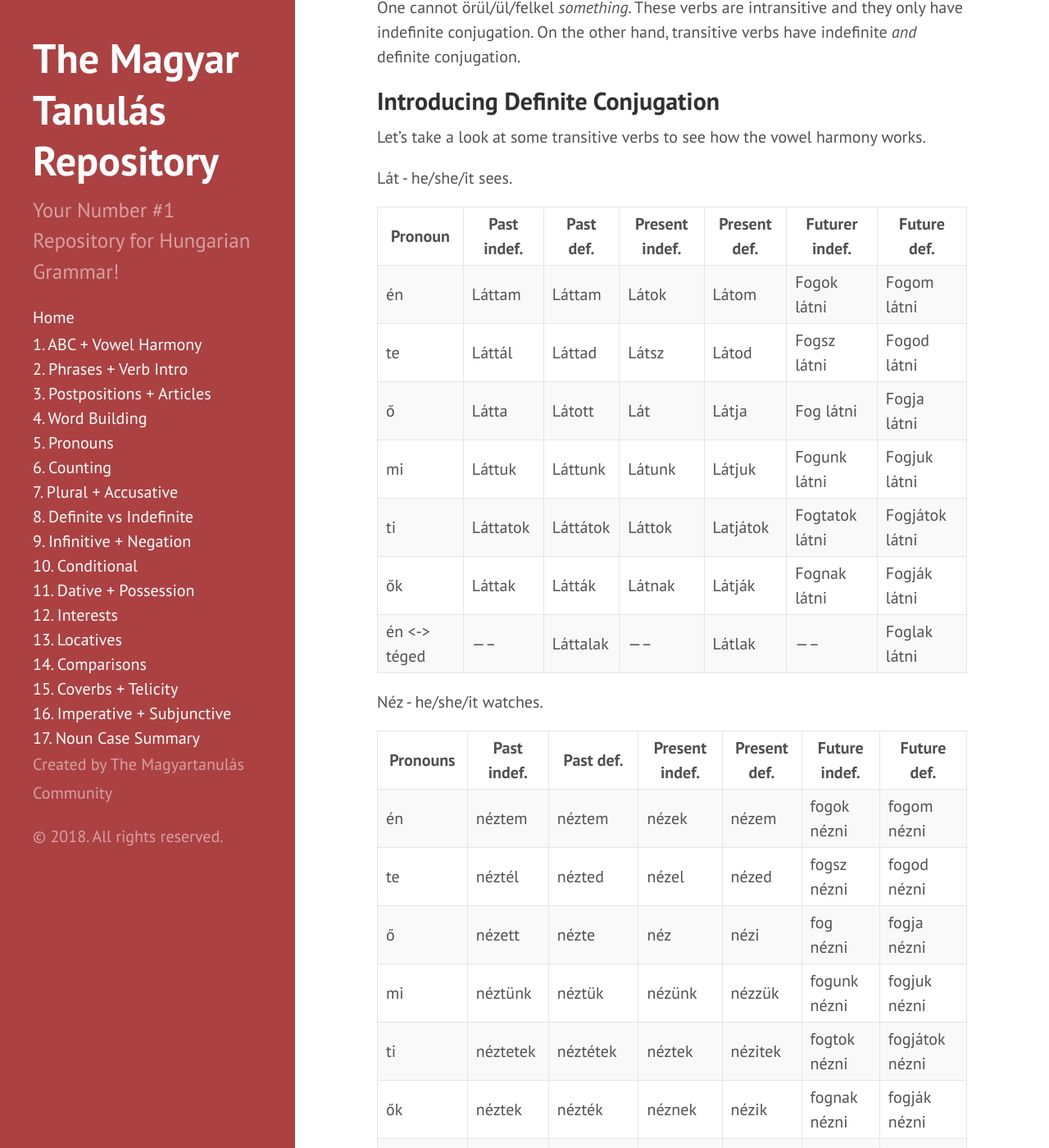
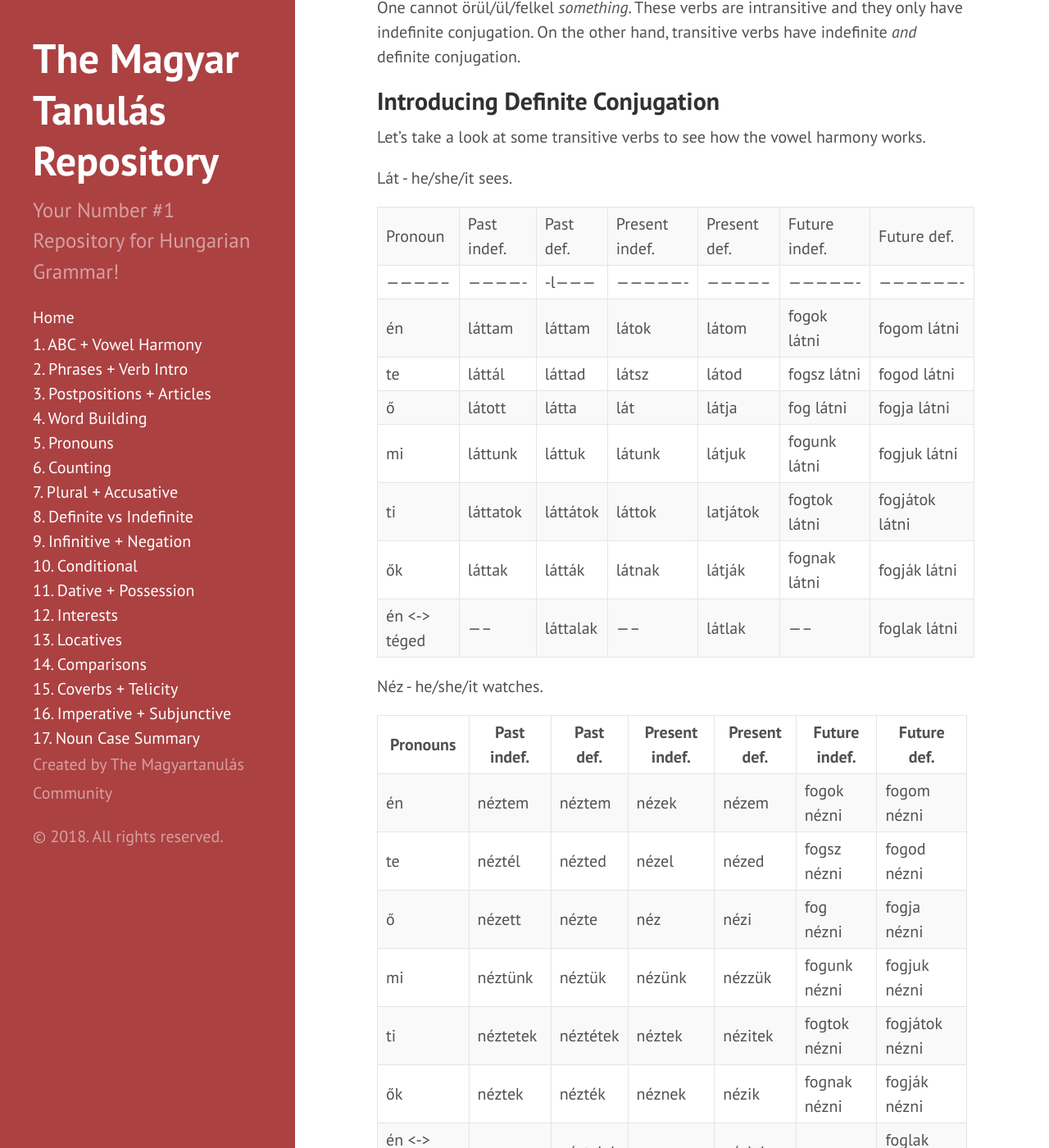
Before and after one commit to Magyartanulas/magyartanulas.github.io, a Jekyll site: the page built from definite_indefinite.md, in a window 1280 px wide and 1400 px high, scrolled down 712 px. Shown: the whole window at 82% size. Built offline with Jekyll 4.4.1, drawn with Linux system fonts in a browser that asks for light colours; Markdown is read by kramdown in place of the engine named in the settings; some of the changed text lies outside the part shown.

Commit message:
Update definite_indefinite.md

```diff
--- a/definite_indefinite.md
+++ b/definite_indefinite.md
@@ -28,15 +28,15 @@
 
 Lát - he/she/it sees.
 
-| Pronoun      | Past indef. | Past def. | Present indef. | Present def. | Futurer indef. | Future def.       |
-|--------------|-------------|-----------|----------------|--------------|----------------|-------------------|
-| én           | Láttam      | Láttam    | Látok          | Látom        | Fogok látni    | Fogom látni       |
-| te           | Láttál      | Láttad    | Látsz          | Látod        | Fogsz látni    | Fogod látni       |
-| ő            | Látta       | Látott    | Lát            | Látja        | Fog látni      | Fogja látni       |
-| mi           | Láttuk      | Láttunk   | Látunk         | Látjuk       | Fogunk látni   | Fogjuk látni      |
-| ti           | Láttatok    | Láttátok  | Láttok         | Latjátok     | Fogtatok látni | Fogjátok látni    |
-| ők           | Láttak      | Látták    | Látnak         | Látják       | Fognak látni   | Fogják látni      |
-| én <-> téged | -----       | Láttalak  | -----          | Látlak       | -----          | Foglak látni      |
+| Pronoun      | Past indef. | Past def. | Present indef. | Present def. | Future indef.  | Future def.       |
+|--------------|-------------|-l---------|----------------|--------------|----------------|-------------------|
+| én           | láttam      | láttam    | látok          | látom        | fogok látni    | fogom látni       |
+| te           | láttál      | láttad    | látsz          | látod        | fogsz látni    | fogod látni       |
+| ő            | látott      | látta     | lát            | látja        | fog látni      | fogja látni       |
+| mi           | láttunk     | láttuk    | látunk         | látjuk       | fogunk látni   | fogjuk látni      |
+| ti           | láttatok    | láttátok  | láttok         | latjátok     | fogtok látni   | fogjátok látni    |
+| ők           | láttak      | látták    | látnak         | látják       | fognak látni   | fogják látni      |
+| én <-> téged | -----       | láttalak  | -----          | látlak       | -----          | foglak látni      |
 
 Néz - he/she/it watches.
 
@@ -48,21 +48,21 @@
 | mi           | néztünk     | néztük     | nézünk         | nézzük       | fogunk nézni  | fogjuk nézni   |
 | ti           | néztetek    | néztétek   | néztek         | nézitek      | fogtok nézni  | fogjátok nézni |
 | ők           | néztek      | nézték     | néznek         | nézik        | fognak nézni  | fogják nézni   |
-| én <-> téged | -----       | nézettelek | -----          | nézlek       | -----         | foglak nézni   |
+| én <-> téged | -----       | néztelek   | -----          | nézlek       | -----         | foglak nézni   |
 
 Once again, it will be clear from context if `néztek` talkes about `ti` or `ők`.
 
 Üt - he/she/it hits.
 
-| Pronoun      | Past indef. | Past def. | Present indef. | Present def. | Futurer indef. | Future def.   |
+| Pronoun      | Past indef. | Past def. | Present indef. | Present def. | Future indef.  | Future def.   |
 |--------------|-------------|-----------|----------------|--------------|----------------|---------------|
-| én           | Ütöttem     | Ütöttem   | Ütök           | Ütöm         | Fogok ütni     | Fogom ütni    |
-| te           | Ütöttél     | Ütötted   | Ütsz           | Ütöd         | Fogsz ütni     | Fogod ütni    |
-| ő            | Ütött       | Ütötte    | Üt             | Üti          | Fog ütni       | Fogja ütni    |
-| mi           | Ütöttük     | Ütöttünk  | Ütünk          | Ütjük        | Fogunk ütni    | Fogjuk ütni   |
-| ti           | Üttötetek   | Üttötétek | Üttök          | Ütitek       | Fogtatok ütni  | Fogjátok ütni |
-| ők           | Üttek       | Ütték     | Ütnek          | Ütik         | Fognak ütni    | Fogják ütni   |
-| én <-> téged | -----       | Üttelek   | -----          | Ütlek        | -----          | Foglak ütni   |
+| én           | ütöttem     | ütöttem   | ütök           | ütöm         | fogok ütni     | fogom ütni    |
+| te           | ütöttél     | ütötted   | ütsz           | ütöd         | fogsz ütni     | fogod ütni    |
+| ő            | ütött       | ütötte    | üt             | üti          | fog ütni       | fogja ütni    |
+| mi           | ütöttünk    | ütöttük   | ütünk          | ütjük        | fogunk ütni    | fogjuk ütni   |
+| ti           | üttötetek   | üttötétek | üttök          | ütitek       | fogtok ütni    | fogjátok ütni |
+| ők           | ütöttek     | ütötték   | ütnek          | ütik         | fognak ütni    | Fogják ütni   |
+| én <-> téged | -----       | ütöttelek | -----          | ütlek        | -----          | Foglak ütni   |
 
 Olvas - he/she/it reads.
 
@@ -110,4 +110,4 @@
 
 <span class="spoiler">I'm searching for the blue pen.</span>
 
-Aren't you loving all these verb tables? :smiley:
+Aren't you loving all these verb tables? 🙃
```
Also changed, not shown: other parts of definite_indefinite.md (+1 -1 lines).
